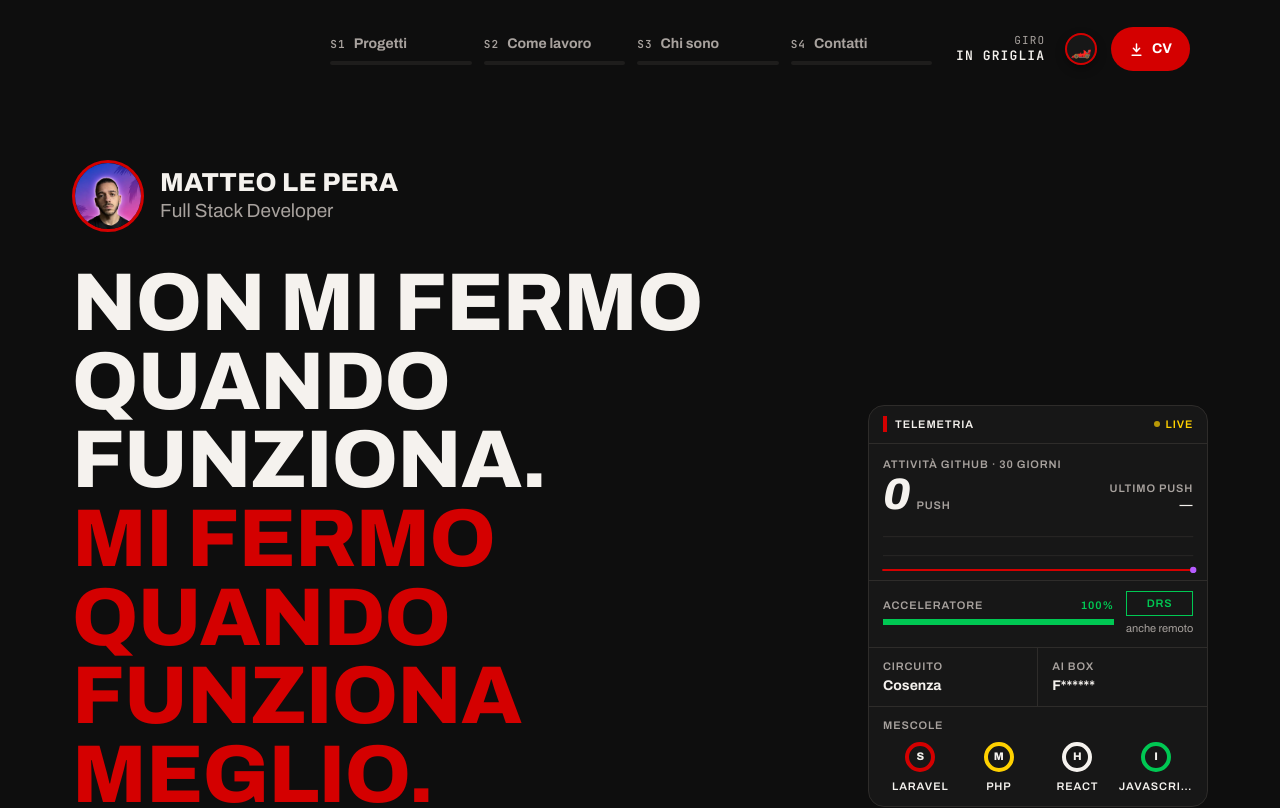
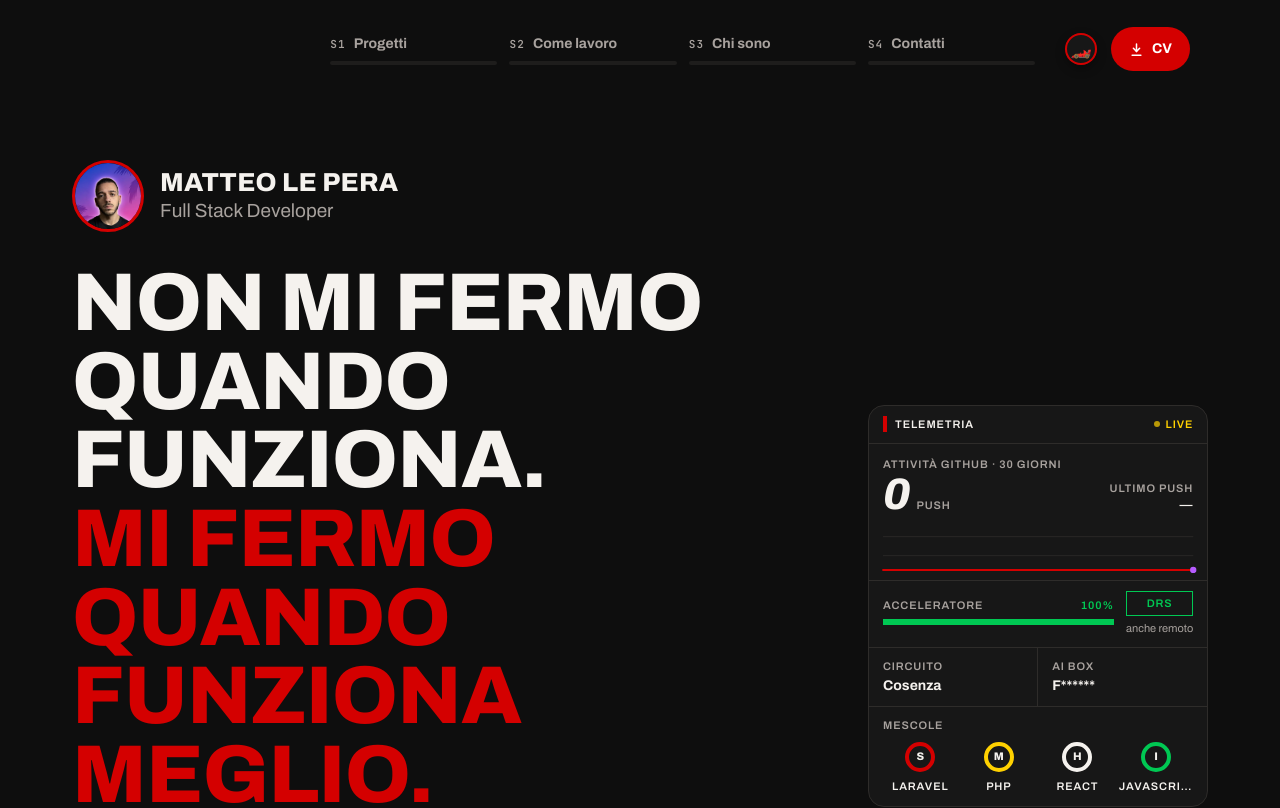
Before and after one commit to matteolepera/portfolio, a React (Vite) app: page / in a window 1280 px wide. Shown: the top 808 px of the page. Built offline with nearby package versions, Linux system fonts and the light colour scheme; no server answers.

Commit message:
fix: rimosso testo giro header

```diff
--- a/src/components/header/DesktopHeader.jsx
+++ b/src/components/header/DesktopHeader.jsx
@@ -20,12 +20,6 @@ function getSectorState(index, activeIndex) {
   return "next";
 }
 
-function getLapText(activeIndex) {
-  if (activeIndex < 0) return "In griglia";
-  if (activeIndex === sectors.length - 1) return "Traguardo";
-  return `Settore ${activeIndex + 1}/${sectors.length}`;
-}
-
 export default function DesktopHeader() {
   const slotRef = useRef(null);
   const { activeId, docked } = useScrollSpy(SECTOR_IDS);
@@ -36,11 +30,10 @@ export default function DesktopHeader() {
       <header className="pointer-events-auto relative mx-auto flex max-w-[1120px] items-center gap-[22px] rounded-3xl py-2.5 pr-2.5 pl-3">
         <span
           aria-hidden="true"
-          className={`absolute inset-0 rounded-3xl border border-line bg-glass shadow-[0_12px_32px_rgba(0,0,0,0.28)] backdrop-blur-[14px] transition-[opacity,transform] ${
-            docked
-              ? "scale-100 opacity-100 delay-[120ms] duration-[550ms] ease-[cubic-bezier(0.22,1,0.36,1)]"
-              : "scale-[0.985] opacity-0 duration-[250ms] ease-out"
-          }`}
+          className={`absolute inset-0 rounded-3xl border border-line bg-glass shadow-[0_12px_32px_rgba(0,0,0,0.28)] backdrop-blur-[14px] transition-[opacity,transform] ${docked
+            ? "scale-100 opacity-100 delay-[120ms] duration-[550ms] ease-[cubic-bezier(0.22,1,0.36,1)]"
+            : "scale-[0.985] opacity-0 duration-[250ms] ease-out"
+            }`}
         />
 
         <span
@@ -79,9 +72,8 @@ export default function DesktopHeader() {
                 </span>
                 <span
                   aria-hidden="true"
-                  className={`h-1 rounded-full transition-[background-color,opacity] duration-300 ${style.bar} ${
-                    docked ? "opacity-100" : "opacity-50"
-                  }`}
+                  className={`h-1 rounded-full transition-[background-color,opacity] duration-300 ${style.bar} ${docked ? "opacity-100" : "opacity-50"
+                    }`}
                 />
               </a>
             );
@@ -89,15 +81,6 @@ export default function DesktopHeader() {
         </nav>
 
         <div className="relative flex items-center gap-2">
-          <p
-            aria-live="polite"
-            className="mr-1.5 text-right font-mono text-[11px] leading-tight tracking-[0.1em] text-muted uppercase"
-          >
-            Giro
-            <span className="block text-[13px] font-semibold text-ink">
-              {getLapText(activeIndex)}
-            </span>
-          </p>
 
           <LiveryCoin size="sm" />
 
```
